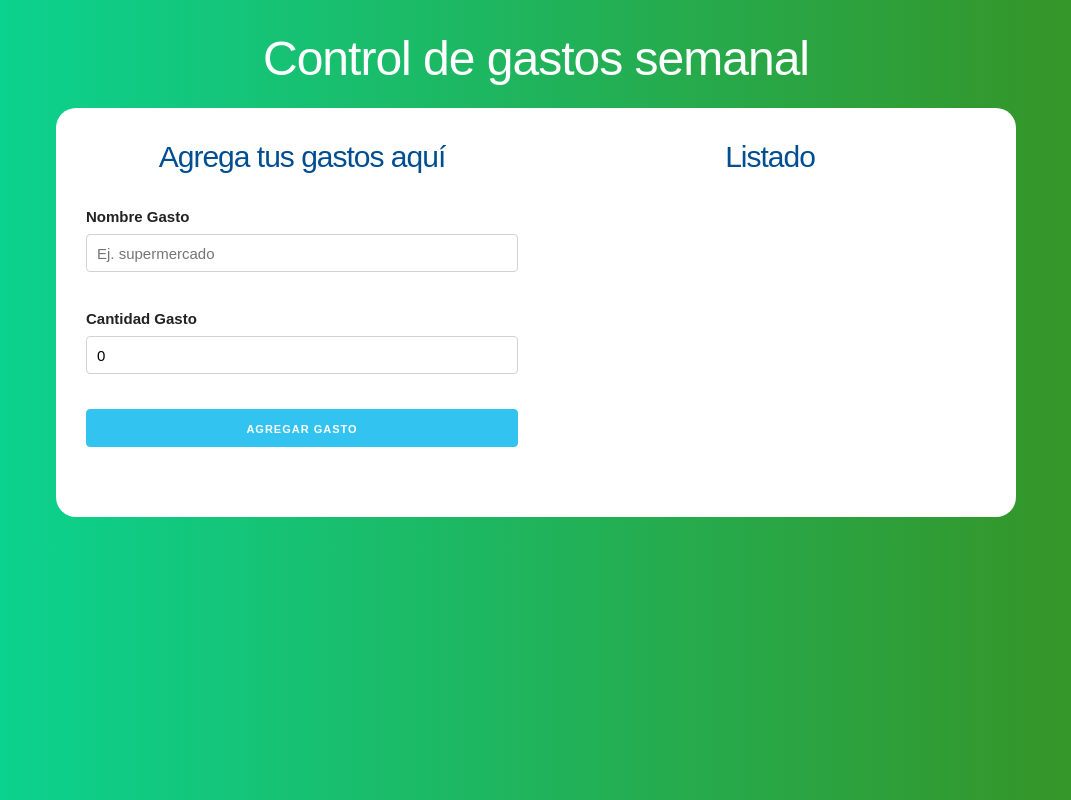
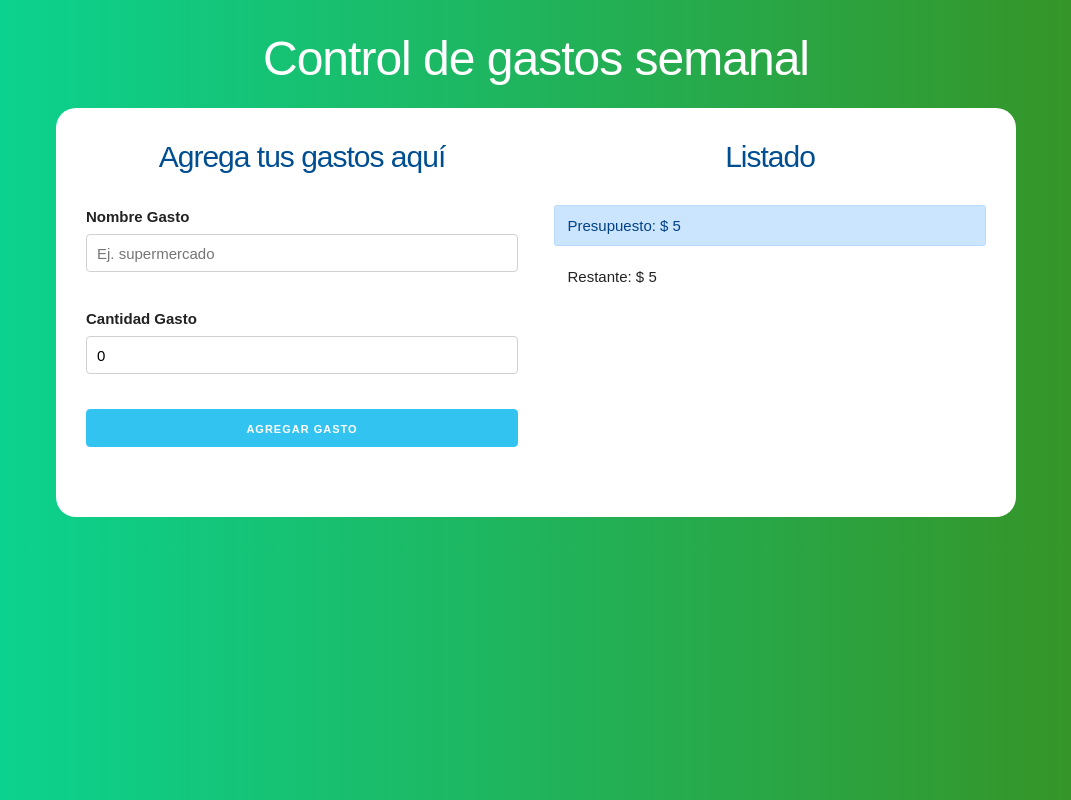
Before and after one commit to Teresitalee/gasto-semanal, a React (Create React App) app: page / in a window 1280 px wide. Both pictures are taken after typing "5" into the empty fields and a click on the input "definir presupuesto". Shown: the whole page, without its empty margins (104-1175 px from the left). Built offline with nearby package versions, Linux system fonts and the light colour scheme.

Commit message:
nuevo componente controlPresupuesto

```diff
--- a/src/App.js
+++ b/src/App.js
@@ -1,7 +1,8 @@
-import React, { useState } from 'react';
+import React, { useState, useEffect } from 'react';
 import Pregunta from './components/Pregunta';
 import Formulario from './components/Formulario';
 import Listado from './components/Listado';
+import ControlPresupuesto from './components/ControlPresupuesto';
 
 function App() {
 
@@ -11,15 +12,31 @@
   const [ restante, guardarRestante ] = useState(0);
   const [ mostrarpregunta, actualizarPregunta ] = useState(true);
   const [ gastos, guardarGastos ] = useState([]);
+  const [ gasto, guardarGasto ] = useState({});
+  const [ creargasto, guardarCreargasto ] = useState(false);
 
-  // nueva funcion que se agregara cuando se genere un nuevo gasto
-  const agregarNuevoGasto = gasto => {
-    guardarGastos([
-      ...gastos,
-         gasto
-    ])
-  }
 
+  // useEffect; que actualiza el restante
+  useEffect(() => {
+    if(creargasto) {
+
+      // agrega el nuevo presupuesto
+       guardarGastos([
+         ...gastos,
+          gasto
+       ]);
+
+       // resta el presupuesto actual
+       const presupuestoRestante = restante - gasto.cantidad;
+       guardarRestante(presupuestoRestante);
+
+
+
+       // Resetear a False
+       guardarCreargasto(false);
+
+    }
+  }, [gasto]);
 
 
 
@@ -40,7 +57,8 @@
               <div className="row">
                 <div className="one-half column">
                   <Formulario
-                  agregarNuevoGasto={agregarNuevoGasto}
+                  guardarGasto={guardarGasto}
+                  guardarCreargasto={guardarCreargasto}
 
                   />
                 </div>
@@ -49,8 +67,11 @@
                   <Listado
                   gastos={gastos}
 
+                  />
 
-
+                  <ControlPresupuesto
+                    presupuesto={presupuesto}
+                    restante={restante}
                   />
                 </div>
               </div>
--- /dev/null
+++ b/src/components/ControlPresupuesto.js
@@ -0,0 +1,18 @@
+import React, { Fragment } from 'react';
+
+const ControlPresupuesto = ({presupuesto , restante}) => {
+    return (
+        <Fragment>
+            <div className="alert alert-primary">
+                Presupuesto: $ {presupuesto}
+            </div>
+            <div className="alert ">
+                Restante: $ {restante}
+            </div>
+        </Fragment>
+
+
+     );
+}
+
+export default ControlPresupuesto ;
--- a/src/components/Formulario.js
+++ b/src/components/Formulario.js
@@ -3,7 +3,7 @@
 import shortid from 'shortid';
 
 
-const Formulario = ({agregarNuevoGasto}) => {
+const Formulario = ({guardarGasto, guardarCreargasto}) => {
 
     // state de gastos
     const [nombre, guadarNombre] = useState('');
@@ -28,12 +28,12 @@
             nombre,
             cantidad,
             id: shortid.generate()
-
         }
 
 
         // pasar el gasto al componente principal
-        agregarNuevoGasto(gasto);
+        guardarGasto(gasto);
+        guardarCreargasto(true);
 
 
         // resetear el form
```
Also changed, not shown: src/Helper.js (added).
